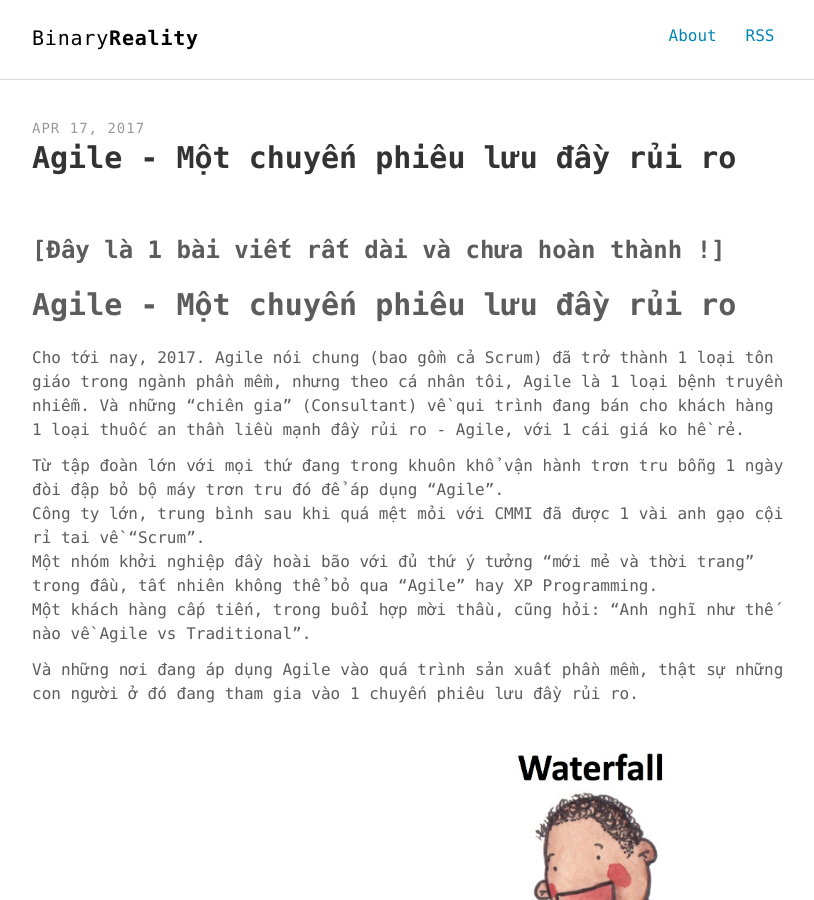
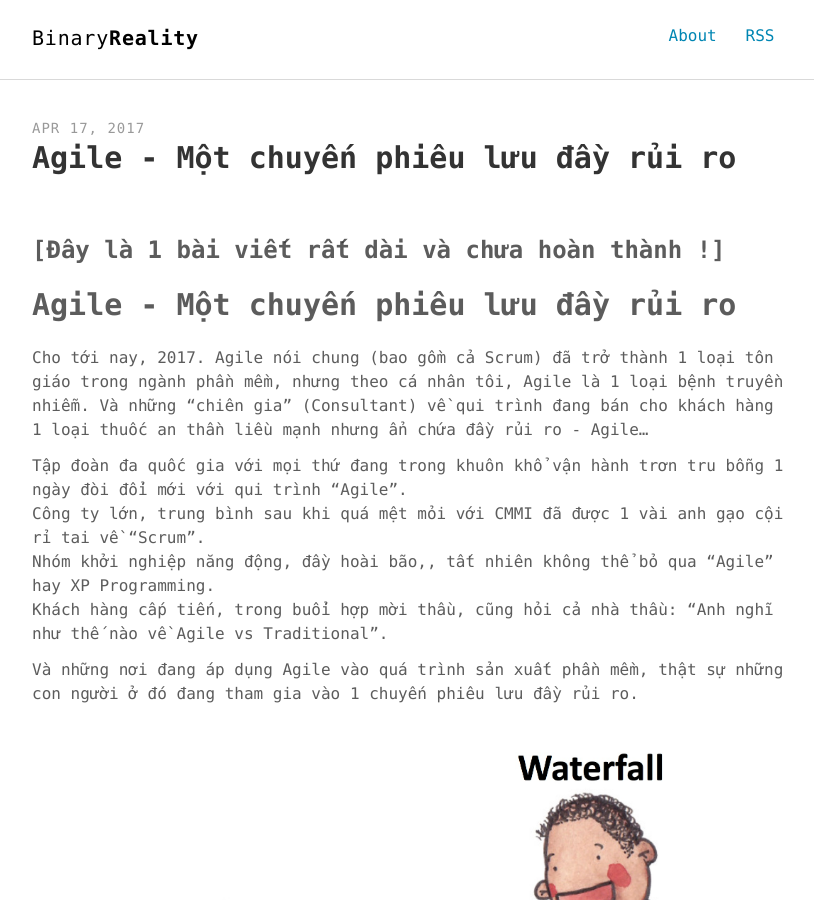
Before and after one commit to phuoc-thanh/phuoc-thanh.github.io, a Jekyll site: the page built from _posts/2017-04-17-agile-a-risky-adventure.md, in a window 1280 px wide and 900 px high. Shown: the whole window, without its empty margins (232-1046 px from the left). Built offline with Jekyll 4.4.1, drawn with Linux system fonts in a browser that asks for light colours; comment, search, counter and statistics services are not loaded.

Commit message:
Just minor edit

```diff
--- a/_posts/2017-04-17-agile-a-risky-adventure.md
+++ b/_posts/2017-04-17-agile-a-risky-adventure.md
@@ -10,12 +10,12 @@ keywords: "agile, scrum, disease, evil, methodology"
 
 # Agile - Một chuyến phiêu lưu đầy rủi ro
 
-Cho tới nay, 2017. Agile nói chung (bao gồm cả Scrum) đã trở thành 1 loại tôn giáo trong ngành phần mềm, nhưng theo cá nhân tôi, Agile là 1 loại bệnh truyền nhiễm. Và những "chiên gia" (Consultant) về qui trình đang bán cho khách hàng 1 loại thuốc an thần liều mạnh đầy rủi ro - Agile, với 1 cái giá ko hề rẻ.
+Cho tới nay, 2017. Agile nói chung (bao gồm cả Scrum) đã trở thành 1 loại tôn giáo trong ngành phần mềm, nhưng theo cá nhân tôi, Agile là 1 loại bệnh truyền nhiễm. Và những "chiên gia" (Consultant) về qui trình đang bán cho khách hàng 1 loại thuốc an thần liều mạnh nhưng ẩn chứa đầy rủi ro - Agile...
 
-Từ tập đoàn lớn với mọi thứ đang trong khuôn khổ vận hành trơn tru bỗng 1 ngày đòi đập bỏ bộ máy trơn tru đó để áp dụng "Agile".
+Tập đoàn đa quốc gia với mọi thứ đang trong khuôn khổ vận hành trơn tru bỗng 1 ngày đòi đổi mới với qui trình "Agile".
 Công ty lớn, trung bình sau khi quá mệt mỏi với CMMI đã được 1 vài anh gạo cội rỉ tai về "Scrum".
-Một nhóm khởi nghiệp đầy hoài bão với đủ thứ ý tưởng "mới mẻ và thời trang" trong đầu, tất nhiên không thể bỏ qua "Agile" hay XP Programming.
-Một khách hàng cấp tiến, trong buổi hợp mời thầu, cũng hỏi: "Anh nghĩ như thế nào về Agile vs Traditional".
+Nhóm khởi nghiệp năng động, đầy hoài bão,, tất nhiên không thể bỏ qua "Agile" hay XP Programming.
+Khách hàng cấp tiến, trong buổi hợp mời thầu, cũng hỏi cả nhà thầu: "Anh nghĩ như thế nào về Agile vs Traditional".
 
 Và những nơi đang áp dụng Agile vào quá trình sản xuất phần mềm, thật sự những con người ở đó đang tham gia vào 1 chuyến phiêu lưu đầy rủi ro.
 
```
